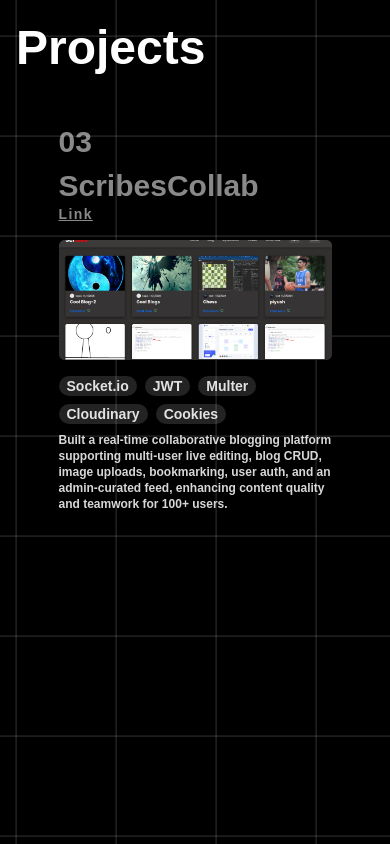
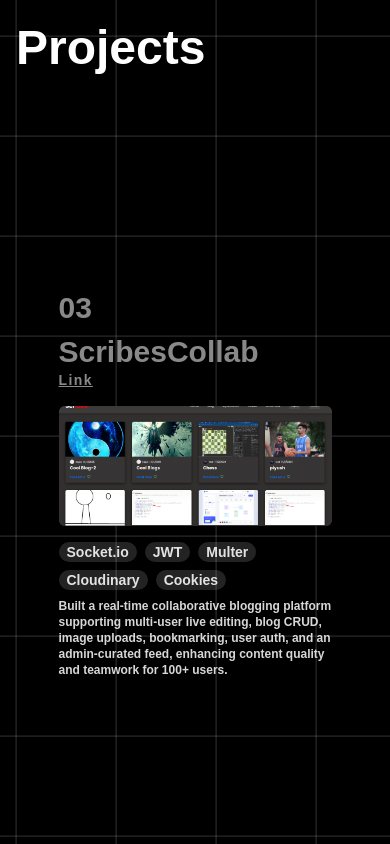
Before and after one commit to parthj000/parth-j, a Next.js app: page / in a window 390 px wide. Shown: the part 1680-2524 px from the top of the page. Built offline with nearby package versions, Linux system fonts and the light colour scheme.

Commit message:
image correction and project center aligned

```diff
--- a/src/app/layout.tsx
+++ b/src/app/layout.tsx
@@ -63,7 +63,7 @@ export default function RootLayout({
   return (
     <html lang="en">
       <body
-        className={`${geistSans.variable} ${geistMono.variable} scroll-smooth antialiased [scroll-padding-top:80px]`}
+        className={`${geistSans.variable} ${geistMono.variable}  scroll-smooth antialiased [scroll-padding-top:80px]`}
       >
         {children}
       </body>
--- a/src/app/page.tsx
+++ b/src/app/page.tsx
@@ -16,6 +16,7 @@ import ClippingLoader from "./Loading";
 export default function Home() {
   return (
     <>
+
       <Nav />
 
 
@@ -26,6 +27,8 @@ export default function Home() {
   bg-[linear-gradient(to_right,rgba(255,255,255,0.2)_1px,transparent_1px),linear-gradient(to_bottom,rgba(255,255,255,0.2)_1px,transparent_1px)]
   bg-[length:100px_100px]
   bg-[position:4vw_4vw]
+
+
 
 
       "
@@ -53,6 +56,7 @@ export default function Home() {
         </section>
 
       </div>
+
     </>
   );
 }
--- a/src/components/Contact.tsx
+++ b/src/components/Contact.tsx
@@ -90,7 +90,7 @@ export default function Contact() {
 
       </div>
       </div>
-      <div className="absolute bottom-0 w-full py-4 text-center text-white text-sm">
+      <div className="absolute bottom-0 w-full py-4 px-4 text-center text-white text-sm">
   <span>© {new Date().getFullYear()}. Parth Joshi. jparth582@gmail.com. All rights reserved.</span>
 </div>
     </div>
--- a/src/components/Project.tsx
+++ b/src/components/Project.tsx
@@ -34,7 +34,7 @@ export default function Project(props: IProject) {
 
 function Type2({ title, image, projectLink, techStack, description, index }: IProject) {
   return (
-    <div className="flex flex-col gap-4 md:grid md:grid-cols-2 md:grid-rows-2 md:gap-x-4 h-full md:max-w-[70vw] max-w-[60vw] md:gap-y-0">
+    <div className="flex flex-col justify-center gap-4 md:grid md:grid-cols-2 md:grid-rows-2 md:gap-x-4 h-full md:max-w-[70vw] max-w-[60vw] md:gap-y-0">
 
       {/* Heading Block */}
       <div className="flex md:col-start-1 md:row-start-2 md:justify-center md:translate-x-[25%] translate-x-[0%] relative">
@@ -84,7 +84,7 @@ function Type2({ title, image, projectLink, techStack, description, index }: IPr
 function Type1({ title,image,projectLink,techStack,description,index}: IProject){
 
   return (
-  <div className=" flex flex-col gap-4  md:grid  md:grid-cols-2 md:grid-rows-2  md:gap-x-4  h-full md:max-w-[70vw] max-w-[70vw] md:gap-y-0   ">
+  <div className=" flex flex-col justify-center gap-4  md:grid  md:grid-cols-2 md:grid-rows-2  md:gap-x-4  h-full md:max-w-[70vw] max-w-[70vw] md:gap-y-0   ">
 
 
         {/* title block */}
```
Also changed, not shown: public/profile.png (deleted), public/profile2.jpg (renamed from public/profile.jpg).
